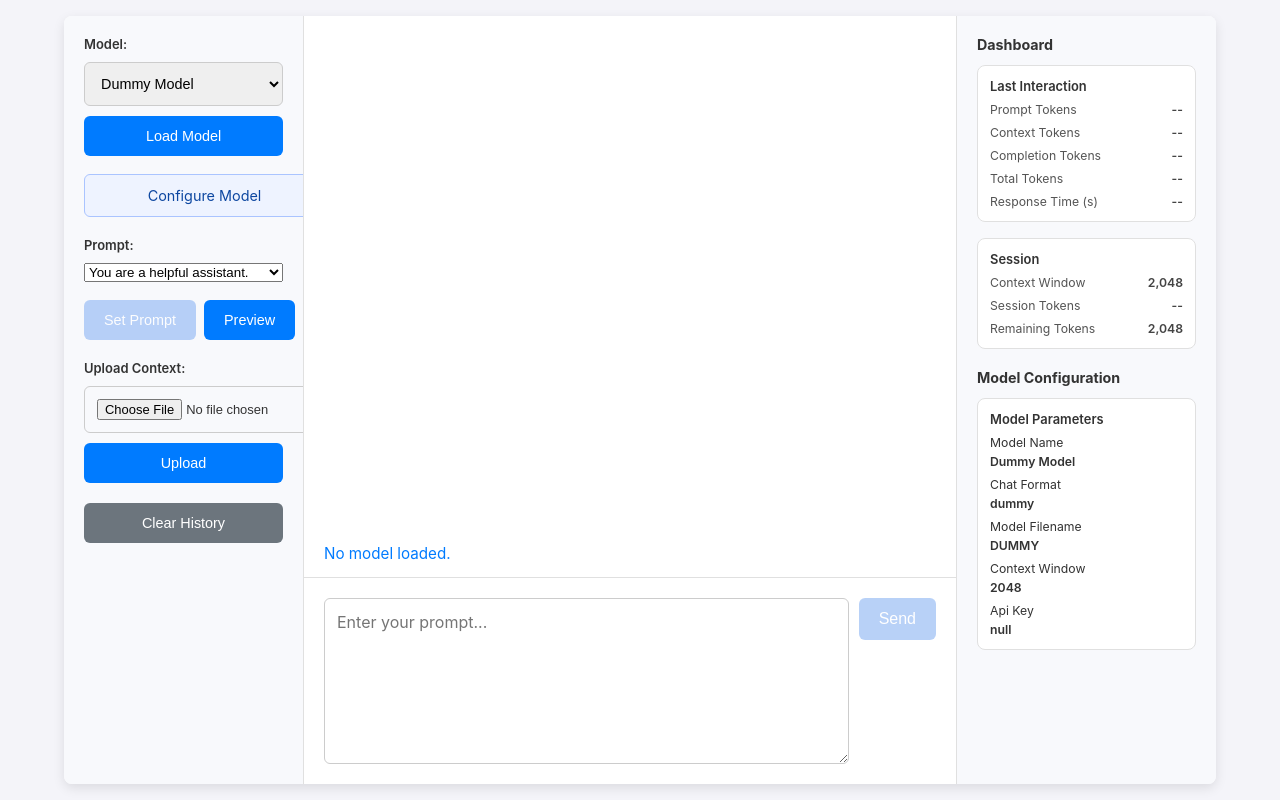
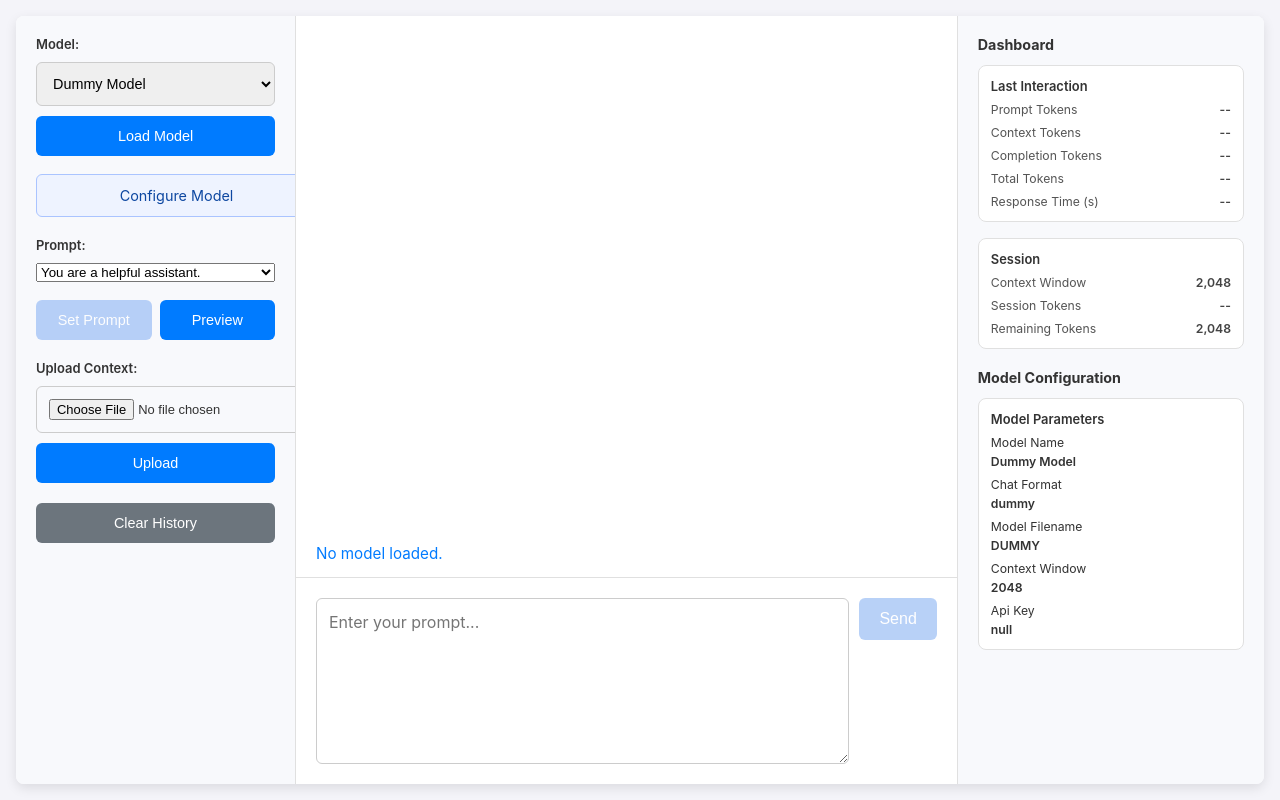
Before and after one commit to spacesnotabs/linked_in_poster, a FastAPI app: page / in a window 1280 px wide. Run offline with FastAPI, Linux system fonts and the light colour scheme; some libraries are stand-ins or nearby versions.

Commit message:
Refine layout sizing in styles.css
Updated container and grid column sizing using min, clamp, and calc for improved responsiveness and better handling of viewport widths. These changes enhance layout adaptability across different screen sizes.

```diff
--- a/src/api/static/css/styles.css
+++ b/src/api/static/css/styles.css
@@ -9,11 +9,12 @@
 }
 
 #app-container {
-    width: clamp(320px, 90vw, 1400px);
+    width: min(100%, calc(100vw - 2rem));
+    min-width: min(320px, calc(100vw - 2rem));
     height: 100%;
     margin: 0 auto;
     display: grid;
-    grid-template-columns: minmax(160px, 240px) minmax(0, 1fr);
+    grid-template-columns: clamp(180px, 22vw, 280px) minmax(0, 1fr);
     grid-template-rows: 1fr;
     background: #fff;
     border-radius: 8px;
@@ -245,7 +246,7 @@
 
 #main-content {
     display: grid;
-    grid-template-columns: minmax(0, 1fr) minmax(180px, 260px);
+    grid-template-columns: minmax(0, 1fr) clamp(200px, 24vw, 340px);
     overflow: hidden;
     min-width: 0;
     height: 100%;
```
